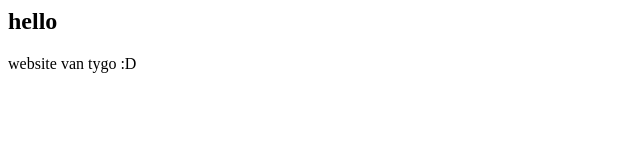
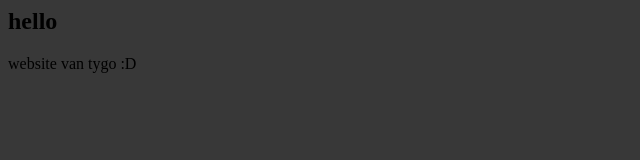
Before and after one commit to JamesHasACat/servers, a plain HTML site: page index.html in a window 1280 px wide. Shown: the whole page, without its empty margins (0-640 px from the left). Drawn offline with Linux system fonts and the light colour scheme.

Commit message:
Update index.html

```diff
--- a/index.html
+++ b/index.html
@@ -1,2 +1,4 @@
+<body style="background-color:#383838 ;">
+</body>
 <h2>hello</h2>
 <p>website van tygo :D</p>
```
